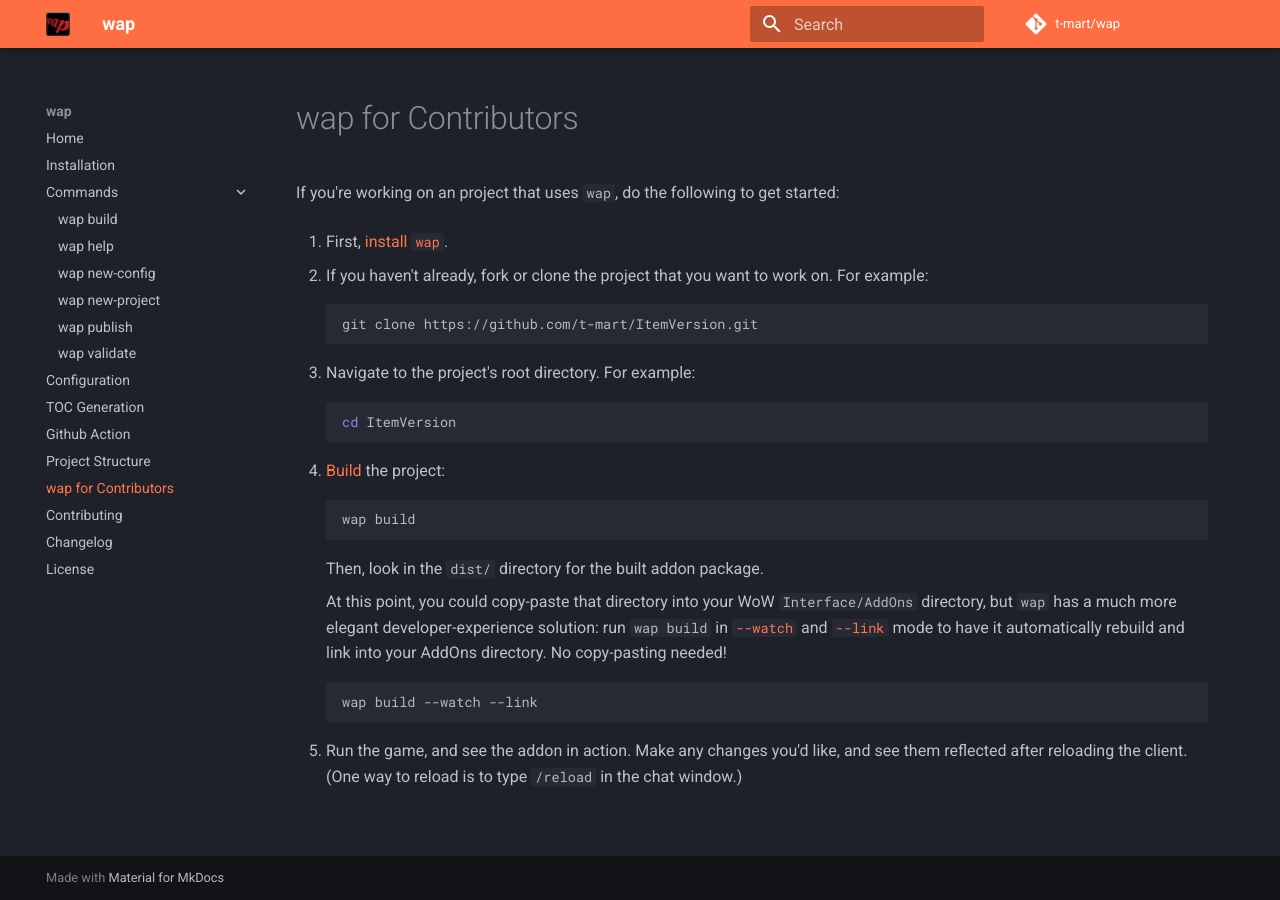
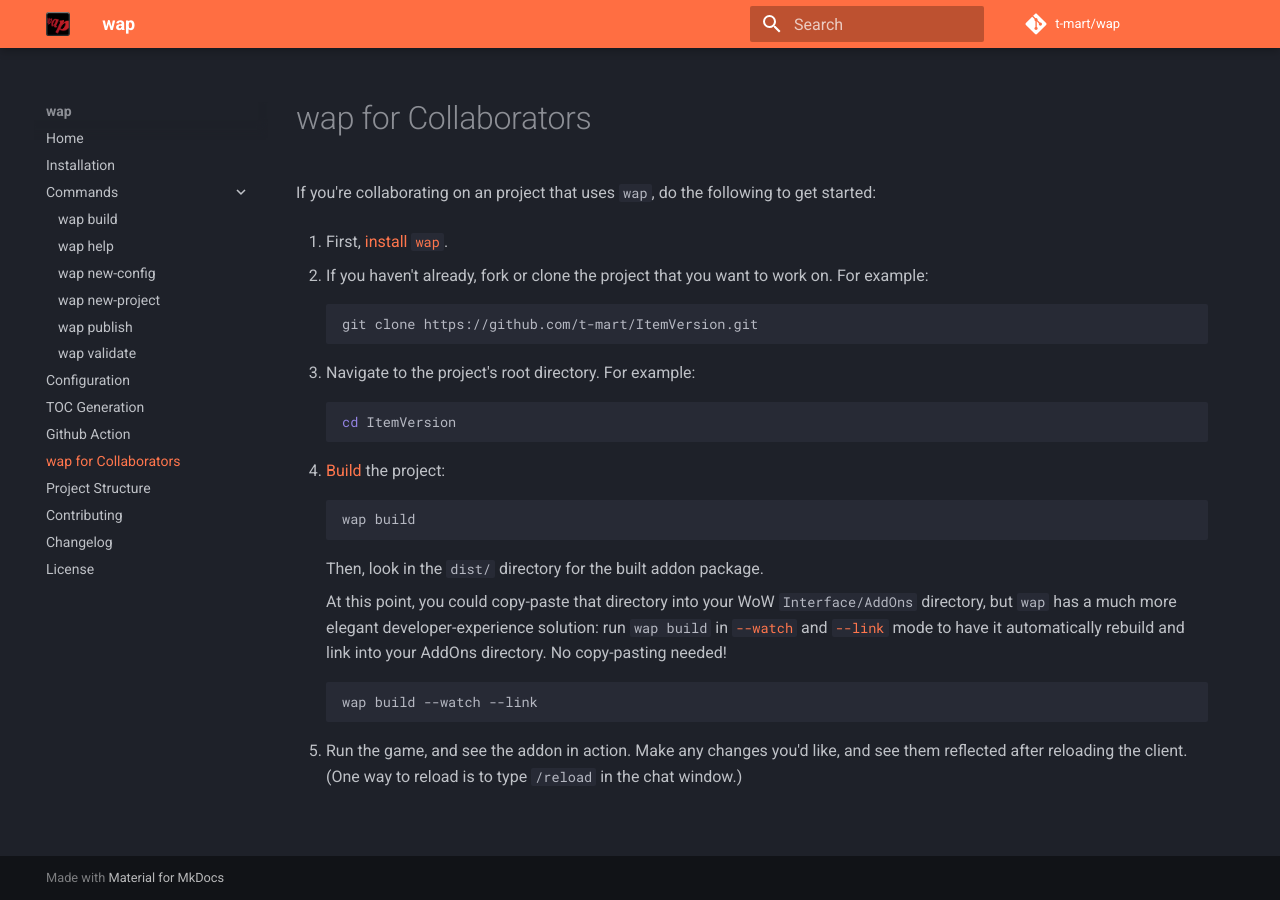
Before and after one commit to t-mart/wap, an MkDocs documentation site: the page built from docs/wap-for-collaborators.md, in a window 1280 px wide. Built offline with MkDocs 1.6.1 and Material for MkDocs 9.7.7, drawn with Linux system fonts in a browser that asks for light colours; comment, search, counter and statistics services are not loaded.

Commit message:
better naming

```diff
--- a/docs/contributors.md
+++ b/docs/wap-for-collaborators.md
@@ -1,6 +1,6 @@
-# wap for Contributors
+# wap for Collaborators
 
-If you're working on an project that uses `wap`, do the following to get started:
+If you're collaborating on an project that uses `wap`, do the following to get started:
 
 1. First, [install `wap`](installation.md).
 
--- a/mkdocs.yml
+++ b/mkdocs.yml
@@ -36,8 +36,8 @@ nav:
   - Configuration: configuration.md
   - TOC Generation: toc-gen.md
   - Github Action: gh-action.md
+  - wap for Collaborators: wap-for-collaborators.md
   - Project Structure: project-structure.md
-  - wap for Contributors: contributors.md
   - Contributing: contributing.md
   - Changelog: changelog.md
   - License: license.md
```
